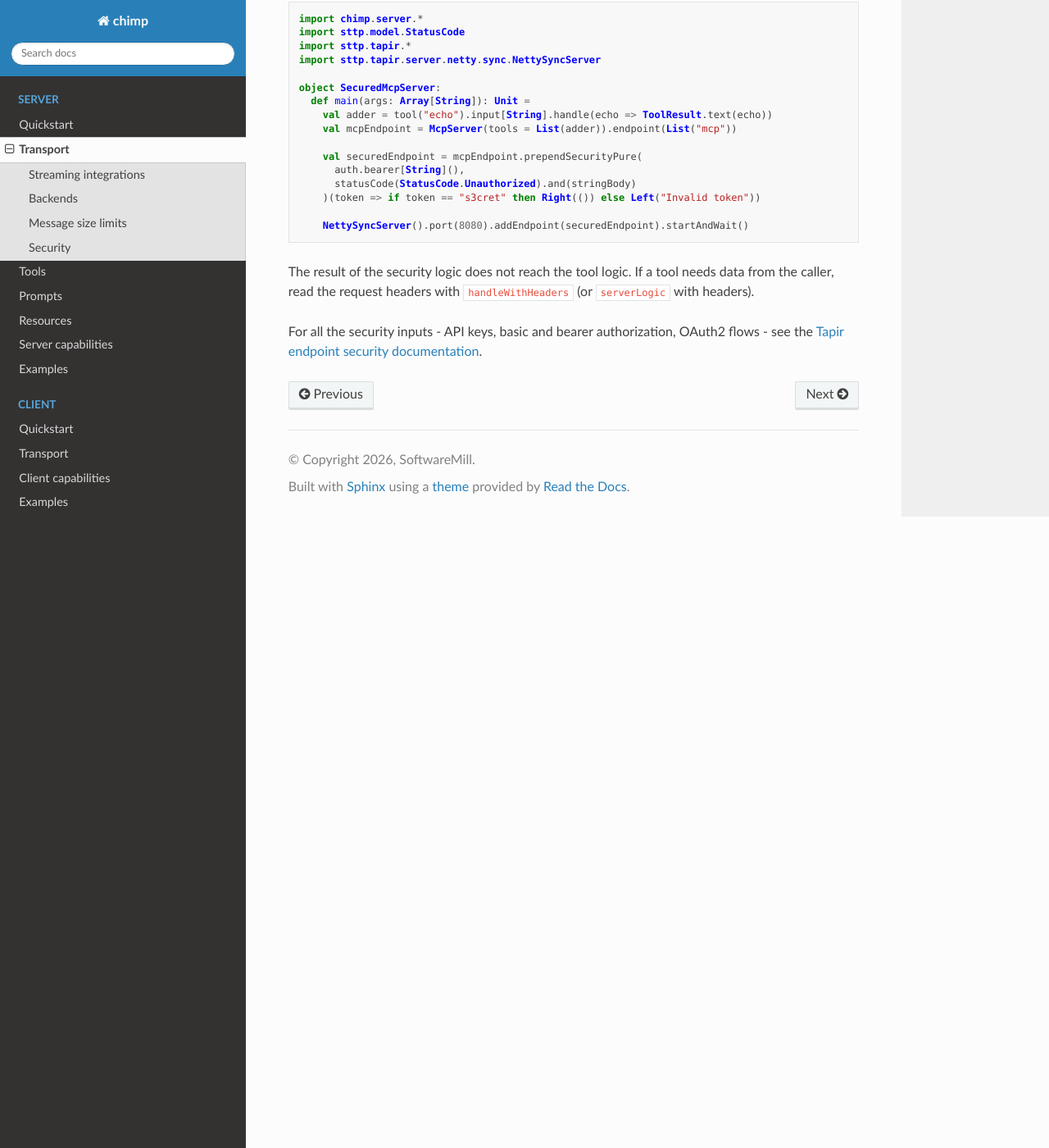
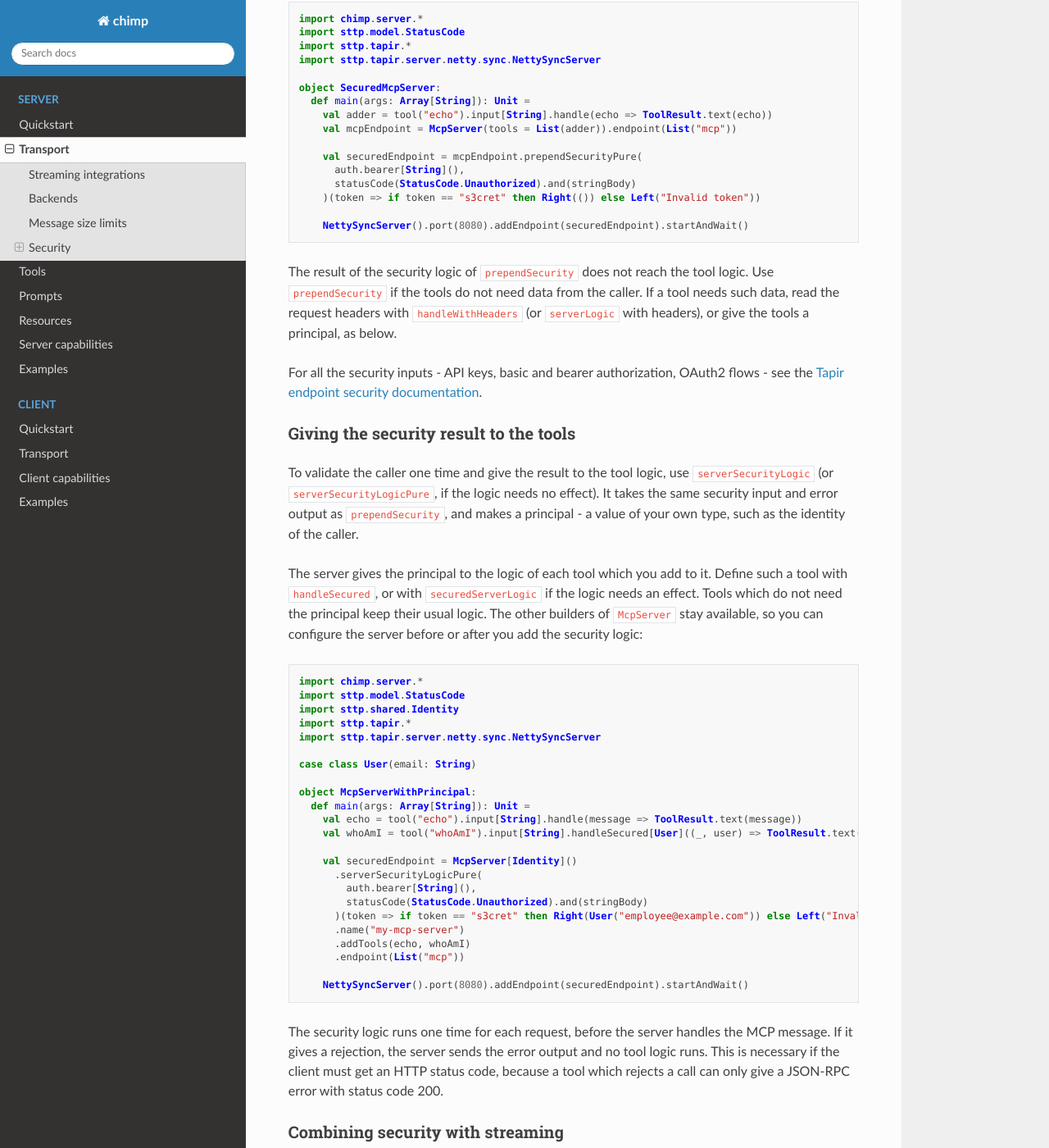
Before and after one commit to softwaremill/chimp, a Sphinx documentation site: the page built from docs/server/transport.md, in a window 1280 px wide and 1400 px high, scrolled down 2080 px. Shown: the whole window at 82% size. Built offline with Sphinx 7.4.7 and the Read the Docs theme 3.1.0, drawn with Linux system fonts in a browser that asks for light colours; some of the changed text lies outside the part shown.

Commit message:
Add serverSecurityLogic (#259)
* Give the tools a principal made by the server security logic

* Add streaming support to secured MCP servers

* Fold StreamingBackend into ServerStreamingHttpTransport to not break bin-compat

* Add more tests + doc

* Address review comments

---------

Co-authored-by: Maxime P <7041978+max-peroch@users.noreply.github.com>

````diff
--- a/docs/server/transport.md
+++ b/docs/server/transport.md
@@ -106,6 +106,82 @@ object SecuredMcpServer:
     NettySyncServer().port(8080).addEndpoint(securedEndpoint).startAndWait()
 ```
 
-The result of the security logic does not reach the tool logic. If a tool needs data from the caller, read the request headers with `handleWithHeaders` (or `serverLogic` with headers).
+The result of the security logic of `prependSecurity` does not reach the tool logic. Use `prependSecurity` if the tools do not need data from the caller. If a tool needs such data, read the request headers with `handleWithHeaders` (or `serverLogic` with headers), or give the tools a principal, as below.
 
 For all the security inputs - API keys, basic and bearer authorization, OAuth2 flows - see the [Tapir endpoint security documentation](https://tapir.softwaremill.com/en/latest/endpoint/security.html).
+
+### Giving the security result to the tools
+
+To validate the caller one time and give the result to the tool logic, use `serverSecurityLogic` (or `serverSecurityLogicPure`, if the logic needs no effect). It takes the same security input and error output as `prependSecurity`, and makes a principal - a value of your own type, such as the identity of the caller.
+
+The server gives the principal to the logic of each tool which you add to it. Define such a tool with `handleSecured`, or with `securedServerLogic` if the logic needs an effect. Tools which do not need the principal keep their usual logic. The other builders of `McpServer` stay available, so you can configure the server before or after you add the security logic:
+
+```scala mdoc:compile-only
+import chimp.server.*
+import sttp.model.StatusCode
+import sttp.shared.Identity
+import sttp.tapir.*
+import sttp.tapir.server.netty.sync.NettySyncServer
+
+case class User(email: String)
+
+object McpServerWithPrincipal:
+  def main(args: Array[String]): Unit =
+    val echo = tool("echo").input[String].handle(message => ToolResult.text(message))
+    val whoAmI = tool("whoAmI").input[String].handleSecured[User]((_, user) => ToolResult.text(user.email))
+
+    val securedEndpoint = McpServer[Identity]()
+      .serverSecurityLogicPure(
+        auth.bearer[String](),
+        statusCode(StatusCode.Unauthorized).and(stringBody)
+      )(token => if token == "s3cret" then Right(User("employee@example.com")) else Left("Invalid token"))
+      .name("my-mcp-server")
+      .addTools(echo, whoAmI)
+      .endpoint(List("mcp"))
+
+    NettySyncServer().port(8080).addEndpoint(securedEndpoint).startAndWait()
+```
+
+The security logic runs one time for each request, before the server handles the MCP message. If it gives a rejection, the server sends the error output and no tool logic runs. This is necessary if the client must get an HTTP status code, because a tool which rejects a call can only give a JSON-RPC error with status code 200.
+
+### Combining security with streaming
+
+`.streaming` on a secured server gives a `SecuredStreamingMcpServer`, which accepts streaming tools alongside the plain secured ones. Define such a tool with `securedStreamingServerLogic`, which gives both the principal and the `StreamingServerContext`:
+
+```scala mdoc:compile-only
+import chimp.protocol.LoggingLevel
+import chimp.server.*
+import chimp.server.ox.OxServerHttpTransport
+import chimp.server.transport.SecuredServerStreamingHttpTransport
+import io.circe.Json
+import sttp.model.StatusCode
+import sttp.shared.Identity
+import sttp.tapir.*
+import sttp.tapir.server.netty.sync.NettySyncServer
+
+case class User(email: String)
+
+object McpServerWithPrincipalAndStreaming:
+  def main(args: Array[String]): Unit =
+    val whoAmI = tool("whoAmI")
+      .input[String]
+      .securedStreamingServerLogic[Identity, User]: (_, user, ctx, _) =>
+        ctx.log(LoggingLevel.Info, Json.fromString(s"called by ${user.email}"))
+        ToolResult.text(user.email)
+
+    val securedStreamingServer = McpServer[Identity]()
+      .serverSecurityLogicPure(
+        auth.bearer[String](),
+        statusCode(StatusCode.Unauthorized).and(stringBody)
+      )(token => if token == "s3cret" then Right(User("employee@example.com")) else Left("Invalid token"))
+      .streaming
+      .addStreamingTool(whoAmI)
+
+    // `OxServerHttpTransport` is one effect backend's streaming machinery; substitute your own (Pekko, ZIO, ...).
+    val backend = OxServerHttpTransport(List("mcp"))
+    val securedEndpoint = SecuredServerStreamingHttpTransport(List("mcp"), backend).serve(securedStreamingServer)
+
+    NettySyncServer().port(8080).addEndpoint(securedEndpoint).startAndWait()
+```
+
+`SecuredServerStreamingHttpTransport` takes an existing `ServerStreamingHttpTransport` as its source of streaming machinery, rather than extending it, so the same effect-specific backend instance - `OxServerHttpTransport`, `PekkoServerHttpTransport`, `ZioServerHttpTransport` - serves both a plain `StreamingMcpServer` and a `SecuredStreamingMcpServer`.
````
Also changed, not shown: docs/server/tools.md (+2 -1 lines), 13 other files.
